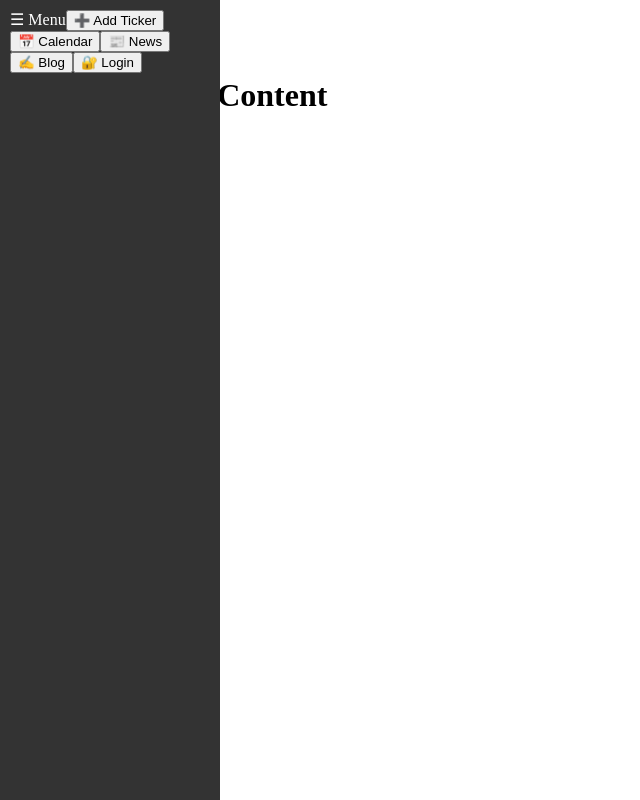
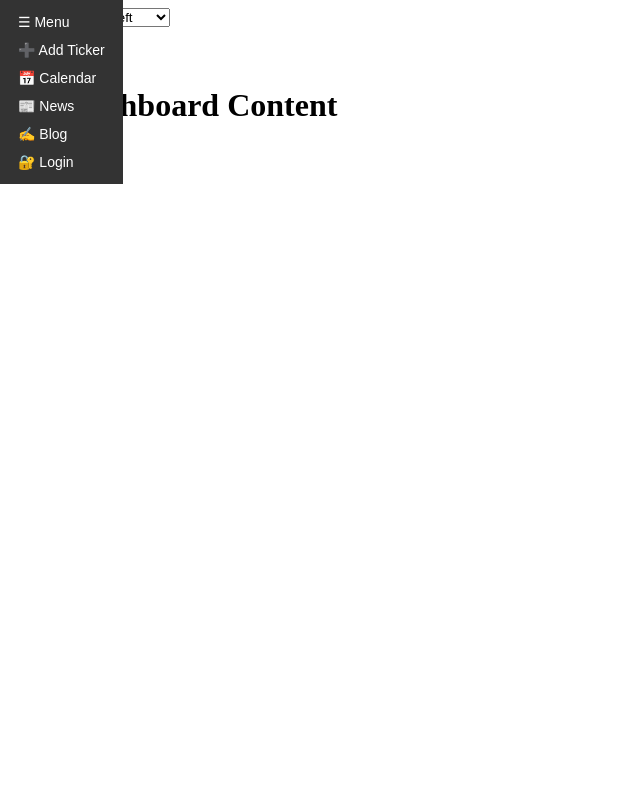
Before and after one commit to oddradar/bonfire-investments, a React (Vite) app in the folder frontend/: page / in a window 1280 px wide. Shown: the whole page, without its empty margins (0-640 px from the left). Built offline with nearby package versions, Linux system fonts and the light colour scheme.

Commit message:
some tweaks

```diff
--- a/frontend/src/components/Dashboard.css
+++ b/frontend/src/components/Dashboard.css
@@ -2,44 +2,60 @@
 .menu {
   background: #333;
   color: #fff;
-  padding: 10px;
+  padding: 8px;
 }
 
-/* Menu pinned to top */
+/* Buttons auto-size to their content */
+.menu button {
+  background: transparent;
+  color: #fff;
+  border: none;
+  padding: 6px 10px;
+  font-size: 14px;
+  cursor: pointer;
+  display: inline-flex;
+  align-items: center;
+}
+
+/* Top menu: horizontal row, width = sum of items */
 .menu-top {
   position: fixed;
   top: 0;
   left: 0;
-  right: 0;
+  display: flex;          /* side by side */
+  flex-direction: row;
 }
 
-/* Menu pinned to bottom */
+/* Bottom menu: horizontal row */
 .menu-bottom {
   position: fixed;
   bottom: 0;
   left: 0;
-  right: 0;
+  display: flex;
+  flex-direction: row;
 }
 
-/* Menu pinned to left side */
+/* Left menu: vertical stack, width = longest item */
 .menu-left {
   position: fixed;
   top: 0;
-  bottom: 0;
   left: 0;
-  width: 200px;
+  display: flex;
+  flex-direction: column; /* stacked vertically */
+  align-items: flex-start;
 }
 
-/* Menu pinned to right side */
+/* Right menu: vertical stack */
 .menu-right {
   position: fixed;
   top: 0;
-  bottom: 0;
   right: 0;
-  width: 200px;
+  display: flex;
+  flex-direction: column;
+  align-items: flex-start;
 }
 
 /* Content area: add margin so menu doesn’t overlap */
 .content {
-  margin: 50px; /* adjust as needed */
+  margin: 60px; /* adjust depending on menu size */
 }
--- a/frontend/src/components/Dashboard.jsx
+++ b/frontend/src/components/Dashboard.jsx
@@ -1,36 +1,28 @@
 // Import React and hooks
 import React, { useState, useEffect } from "react";
-import "./Dashboard.css"; // external CSS file for layout classes
+import "./Dashboard.css"; // external CSS file
 
 export default function Dashboard() {
   // State: menu position (top, bottom, left, right)
-  const [menuPosition, setMenuPosition] = useState("left"); // default, will be updated by orientation check
+  const [menuPosition, setMenuPosition] = useState("left");
 
   // Effect: detect orientation and set default menu position
   useEffect(() => {
-    // Function to check orientation
     const updatePosition = () => {
-      // window.innerWidth > window.innerHeight → landscape
       if (window.innerWidth > window.innerHeight) {
         setMenuPosition("left"); // landscape default
       } else {
         setMenuPosition("top"); // portrait default
       }
     };
-
-    // Run once on mount
     updatePosition();
-
-    // Also run whenever window is resized
     window.addEventListener("resize", updatePosition);
-
-    // Cleanup listener on unmount
     return () => window.removeEventListener("resize", updatePosition);
   }, []);
 
   return (
     <div className="dashboard">
-      {/* Settings control: allows user to override menu position */}
+      {/* Settings control: user can override menu position */}
       <div className="settings">
         <label htmlFor="menuPosition">Menu position:</label>
         <select
@@ -45,11 +37,10 @@ export default function Dashboard() {
         </select>
       </div>
 
-      {/* Menu: always rendered, class changes based on state */}
+      {/* Menu: class changes based on state */}
       <nav className={`menu menu-${menuPosition}`}>
-        {/* Hamburger icon or label */}
-        ☰ Menu
-        {/* Example buttons for widgets */}
+        {/* Each button is sized naturally; menu width adapts to longest */}
+        <button>☰ Menu</button>
         <button>➕ Add Ticker</button>
         <button>📅 Calendar</button>
         <button>📰 News</button>
@@ -57,9 +48,8 @@ export default function Dashboard() {
         <button>🔐 Login</button>
       </nav>
 
-      {/* Main content area */}
+      {/* Main content */}
       <main className="content">
-        {/* Widgets would render here */}
         <h1>Dashboard Content</h1>
       </main>
     </div>
```
